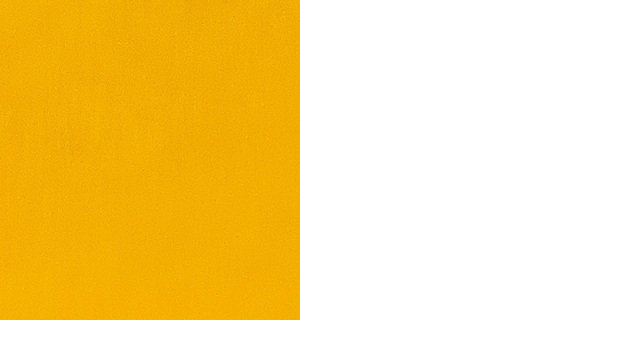
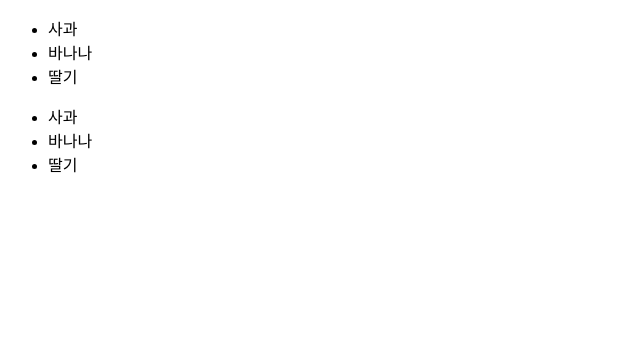
Before and after one commit to jihun315016/tutorial_react, a React (Vite) app in the folder vite-project/vite-project/: page / in a window 1280 px wide. Shown: the top 358 px of the page, without its empty margins (0-640 px from the left). Built offline with nearby package versions, Linux system fonts and the light colour scheme.

Commit message:
[vite-project] 반복 렌더링

```diff
--- a/vite-project/vite-project/package.json
+++ b/vite-project/vite-project/package.json
@@ -15,8 +15,7 @@
     "react": "^19.2.4",
     "react-dom": "^19.2.4",
     "styled-components": "^6.3.12",
-    "tailwind-merge": "^3.5.0",
-    "tailwindcss": "^4.2.2"
+    "tailwind-merge": "^3.5.0"
   },
   "devDependencies": {
     "@eslint/js": "^9.39.4",
--- a/vite-project/vite-project/src/App.tsx
+++ b/vite-project/vite-project/src/App.tsx
@@ -1,14 +1,24 @@
-import img from './assets/images/heibe.jpg'
+import ListItem from "./components/ListItem";
 
 export default function App() {
+  const items = ['사과', '바나나', '딸기'];
+
   return (
     <>
-      {/* <img src={img} alt="" /> */}
+      {/* JSX 요소 반복 렌더링 */}
+      <ul>
+        {items.map((item, index) => {
+          return <li key={index}>{item}</li>
+        })}
+      </ul>
 
-      <div
-        style={{width:'300px', height: '320px', background: `url(${img})`}}>
 
-      </div>
+      {/* 컴포넌트 반복 렌더링 */}
+      <ul>
+        {items.map((item, index) => {
+          return <ListItem key={index} text={item} />
+        })}
+      </ul>
     </>
-  );
+  )
 }
--- /dev/null
+++ b/vite-project/vite-project/src/components/ListItem.tsx
@@ -0,0 +1,3 @@
+export default function ListItem({ key, text }: { key: number; text: string }) {
+  return <li key={key}>{text}</li>;
+}
--- a/vite-project/vite-project/src/index.css
+++ b/vite-project/vite-project/src/index.css
@@ -1,4 +1,4 @@
-@import 'tailwindcss';
+/* @import 'tailwindcss'; */
 
 .bg {
     width: 400px;
```
Also changed, not shown: 1 other file (tests, documents, lock files or other folders).
